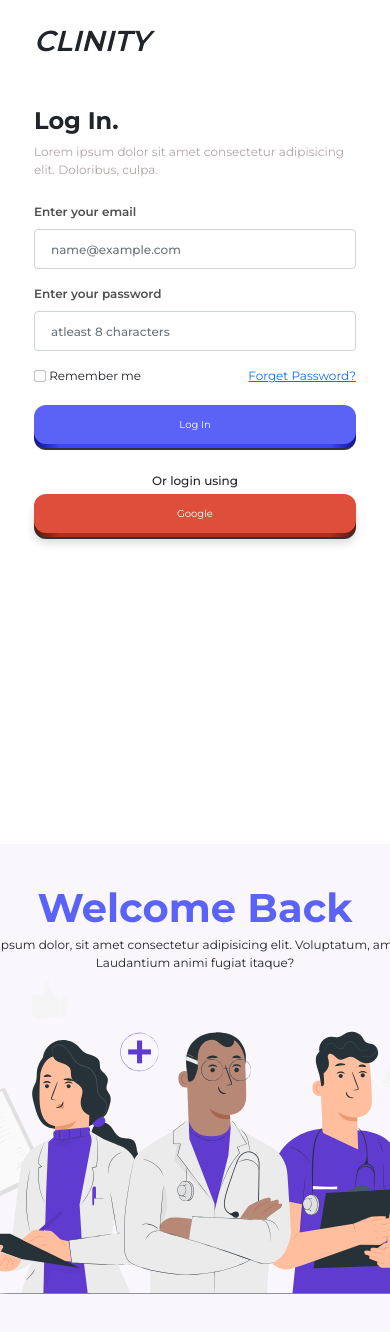
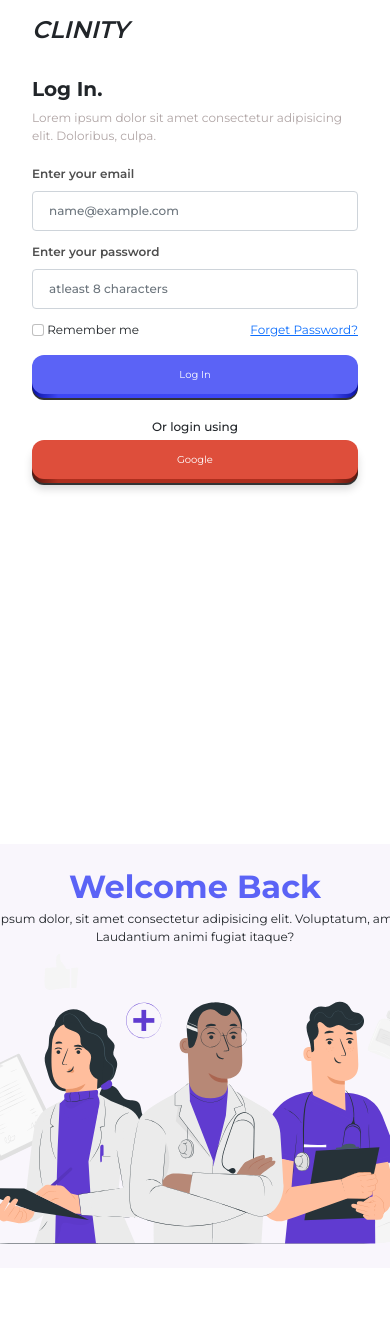
Before and after one commit to PROJET-3CS/client-web, a React (Create React App) app: page /login in a window 390 px wide. Shown: the top 1332 px of the page. After the commit the page ends 1268 px from the top, so only its background shows below. Built offline with nearby package versions, Linux system fonts and the light colour scheme.

Commit message:
ADD basic responsive for bp-largest

```diff
--- a/public/css/style.css
+++ b/public/css/style.css
@@ -16,24 +16,16 @@ body {
   font-family: "Montserrat" !important;
   color: #4f4f4f;
   font-weight: 300;
-  line-height: 1.6; }
-
-.container {
-  display: grid;
-  grid-template-rows: 80vh min-content 40vw repeat(3, min-content);
-  grid-template-columns: [sidebar-start] 8rem [sidebar-end full-start] minmax(6rem, 1fr) [center-start] repeat(8, [col-start] minmax(min-content, 14rem) [col-end]) [center-end] minmax(6rem, 1fr) [full-end]; }
-  @media only screen and (max-width: 68.75em) {
-    .container {
-      grid-template-rows: 6rem 80vh min-content 40vw repeat(3, min-content);
-      grid-template-columns: [full-start] minmax(6rem, 1fr) [center-start] repeat(8, [col-start] minmax(min-content, 14rem) [col-end]) [center-end] minmax(6rem, 1fr) [full-end]; } }
-  @media only screen and (max-width: 56.25em) {
-    .container {
-      grid-template-rows: 6rem calc(100vh - 6rem); } }
+  line-height: 1.6;
+  min-height: 100vh; }
 
 .auth__side_1 {
-  padding: 3rem 5rem 5rem !important;
+  padding: 3rem 5rem !important;
   height: 100vh;
   text-align: left; }
+  @media only screen and (max-width: 75em) {
+    .auth__side_1 {
+      padding: 2rem 4rem !important; } }
 
 .auth__side_2 {
   padding: 5rem !important;
@@ -41,6 +33,13 @@ body {
   display: flex;
   justify-content: center;
   align-items: center; }
+  @media only screen and (max-width: 75em) {
+    .auth__side_2 {
+      padding: 3rem !important; } }
+
+.row {
+  margin-left: 0 !important;
+  margin-right: 0 !important; }
 
 .auth__header {
   font-weight: 600;
@@ -48,13 +47,23 @@ body {
   font-size: 3.6rem;
   text-transform: uppercase;
   margin-bottom: 6rem; }
+  @media only screen and (max-width: 75em) {
+    .auth__header {
+      font-size: 3rem;
+      margin-bottom: 4rem; } }
 
 .auth__form-heading {
   margin-bottom: 3rem; }
+  @media only screen and (max-width: 75em) {
+    .auth__form-heading {
+      margin-bottom: 2.5rem; } }
   .auth__form-heading--title {
     font-size: 3rem;
     font-weight: 700;
     margin-bottom: 1rem; }
+    @media only screen and (max-width: 75em) {
+      .auth__form-heading--title {
+        font-size: 2.5rem; } }
   .auth__form-heading--text {
     font-size: 1.5rem;
     font-weight: 400;
@@ -62,6 +71,9 @@ body {
 
 .auth__form-group {
   margin-bottom: 2rem; }
+  @media only screen and (max-width: 75em) {
+    .auth__form-group {
+      margin-bottom: 1.5rem; } }
   .auth__form-group--label {
     font-size: 1.5rem;
     font-weight: 600;
@@ -81,11 +93,17 @@ body {
     justify-content: space-between;
     font-size: 1.5rem;
     margin-bottom: 3rem; }
+    @media only screen and (max-width: 75em) {
+      .auth__form-group--repass {
+        margin-bottom: 2.5rem; } }
   .auth__form-group--action {
     display: flex;
     justify-content: center;
     font-size: 1.5rem;
     margin-bottom: 3rem; }
+    @media only screen and (max-width: 75em) {
+      .auth__form-group--action {
+        margin-bottom: 2.5rem; } }
     .auth__form-group--action-btn {
       width: 100%;
       padding: 1rem 7rem;
@@ -108,7 +126,7 @@ body {
         width: 100%;
         height: 100%;
         border-radius: 12px;
-        background: linear-gradient(to left, #0810a0 0%, #3d46f5 8%, #3d46f5 92%, #0810a0 100%); }
+        background: linear-gradient(to left, #080f91 0%, #252ff4 8%, #252ff4 92%, #080f91 100%); }
 
 .auth__form-footer--text {
   font-size: 1.5rem;
@@ -123,6 +141,9 @@ body {
   font-size: 5rem;
   font-weight: 700;
   color: #5b63f6; }
+  @media only screen and (max-width: 75em) {
+    .auth__heading-title {
+      font-size: 4rem; } }
 
 .auth__heading-subtitle {
   font-size: 1.5rem;
@@ -130,3 +151,6 @@ body {
 
 .auth__heading-illustration {
   width: 65rem; }
+  @media only screen and (max-width: 75em) {
+    .auth__heading-illustration {
+      width: 60rem; } }
--- a/src/styles/_base.scss
+++ b/src/styles/_base.scss
@@ -20,29 +20,6 @@ body {
  color: $color-grey-dark-2;
  font-weight: 300;
  line-height: 1.6;
+
+ min-height: 100vh;
 }
-
-.container {
- display: grid;
- grid-template-rows: 80vh min-content 40vw repeat(3, min-content);
- grid-template-columns:
-  [sidebar-start] 8rem [sidebar-end full-start] minmax(6rem, 1fr) [center-start] repeat(
-   8,
-   [col-start] minmax(min-content, 14rem) [col-end]
-  )
-  [center-end] minmax(6rem, 1fr) [full-end];
-
- @media only screen and (max-width: $bp-large) {
-  grid-template-rows: 6rem 80vh min-content 40vw repeat(3, min-content);
-  grid-template-columns:
-   [full-start] minmax(6rem, 1fr) [center-start] repeat(
-    8,
-    [col-start] minmax(min-content, 14rem) [col-end]
-   )
-   [center-end] minmax(6rem, 1fr) [full-end];
- }
-
- @media only screen and (max-width: $bp-medium) {
-  grid-template-rows: 6rem calc(100vh - 6rem);
- }
-}
--- a/src/styles/_layouts.scss
+++ b/src/styles/_layouts.scss
@@ -1,8 +1,11 @@
 // Sing up
 .auth__side_1 {
- padding: 3rem 5rem 5rem !important;
+ padding: 3rem 5rem !important;
  height: 100vh;
  text-align: left;
+ @media only screen and (max-width: $bp-largest) {
+    padding: 2rem 4rem !important;
+   }
 }
 
 .auth__side_2 {
@@ -11,4 +14,13 @@
  display: flex;
  justify-content: center;
  align-items: center;
+
+ @media only screen and (max-width: $bp-largest) {
+    padding: 3rem !important;
+   }
 }
+
+.row{
+    margin-left: 0 !important;
+    margin-right: 0 !important;
+}
```
Also changed, not shown: src/styles/_components.scss (+33 -0 lines).
